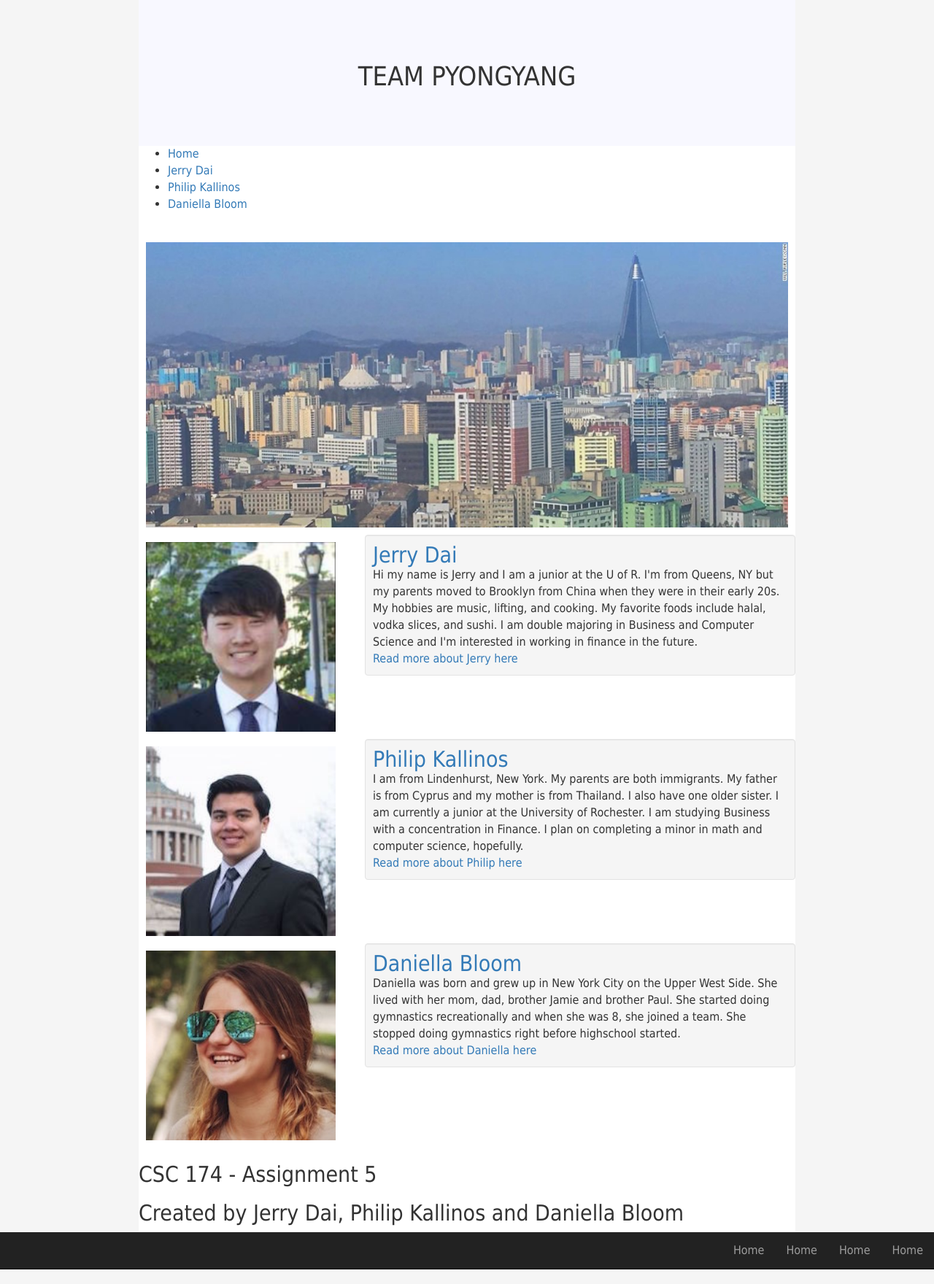
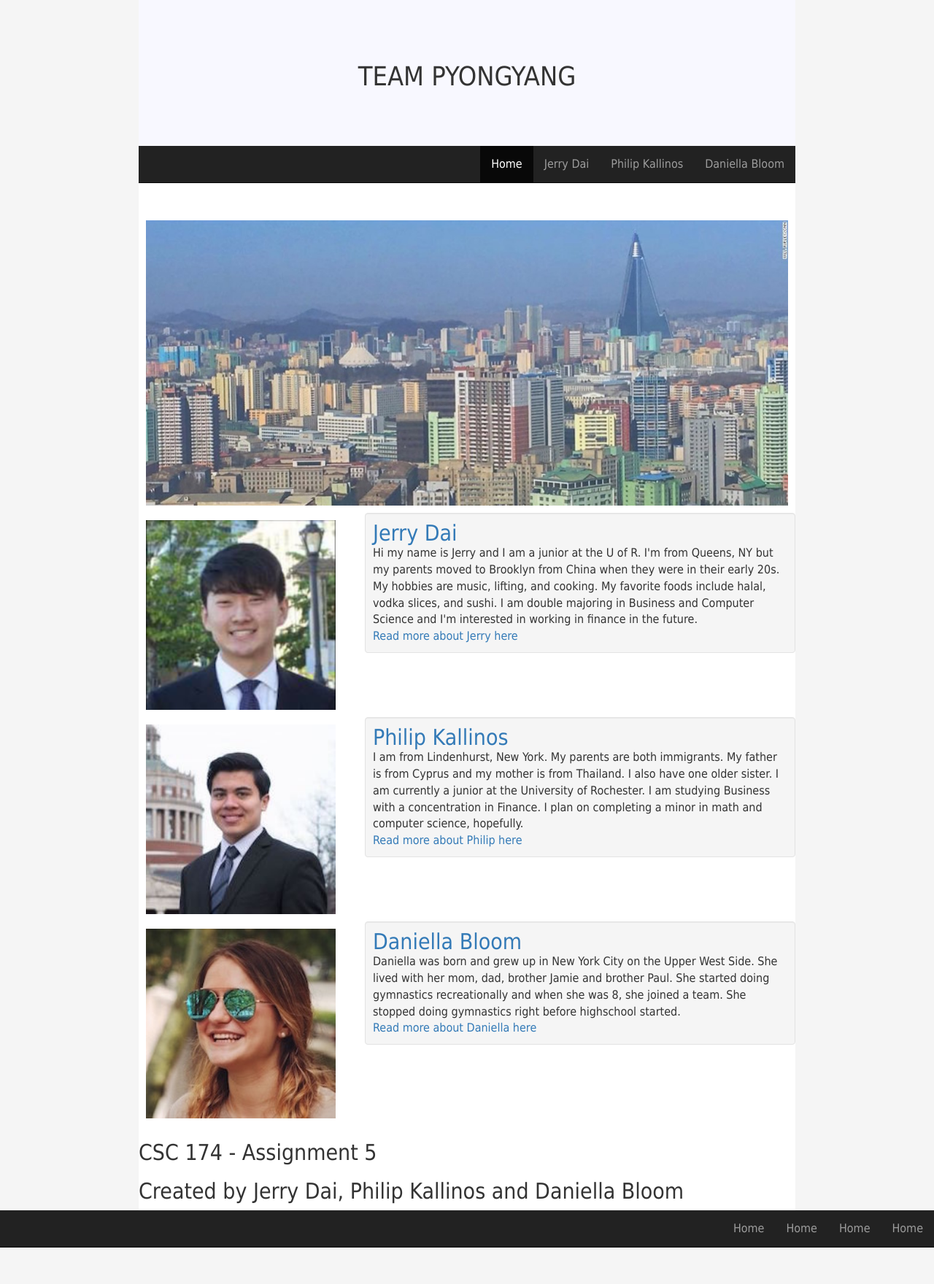
Before and after one commit to dbloom4/Lab5, a PHP site: page /index.php in a window 1280 px wide. Shown: the whole page at 73% size. After the commit the page ends 1710 px from the top, so only its background shows below. Run offline with PHP 8.4, Linux system fonts and the light colour scheme; some libraries are stand-ins or nearby versions.

Commit message:
Code monkey: incldues- nav and footer

```diff
--- a/inc/footer.php
+++ b/inc/footer.php
@@ -1,7 +1,11 @@
 <?php
 echo
-"
-		<h2>CSC 174 - Assignment 5</h2>
-		<h2>Created by Jerry Dai, Philip Kallinos and Daniella Bloom</h2>
-"
+'
+		 <div class="row align-items-center">
+         	<div class="col-md-12 col-sm-12 col-xs-12">
+				<h2>CSC 174 - Assignment 5</h2>
+				<h2>Created by Jerry Dai, Philip Kallinos and Daniella Bloom</h2>
+			</div>
+		</div>
+'
 ?>
--- a/inc/navigation.php
+++ b/inc/navigation.php
@@ -2,11 +2,20 @@
 <?php
 echo
  '
-		<ul>
-		<li> <a href="index.php">Home</a> </li>
-		<li> <a href="jerrydai.php">Jerry Dai</a> </li>
-		<li> <a href="philipkallinos.php">Philip Kallinos</a> </li>
-		<li> <a href="daniellabloom.php">Daniella Bloom </a> </li>
-		</ul>
+ 	            <div class="nav-class">
+                <nav class="navbar navbar-inverse navbar-static-top" role="navigation">
+                    <div class="navbar-collapse collapse">
+                        <div class="nav-wrapper">
+                            <ul class="nav navbar-nav pull-right">
+                                <li> <a href="index.php">Home</a> </li>
+								<li> <a href="jerrydai.php">Jerry Dai</a> </li>
+								<li> <a href="philipkallinos.php">Philip Kallinos</a> </li>
+								<li> <a href="daniellabloom.php">Daniella Bloom </a> </li>
+                            </ul>
+                        </div>
+                    </div><!-- close navbar-collapse collapse-->
+
+                </nav>
+            </div><!-- close nav-class -->
 '
 ?>
```
